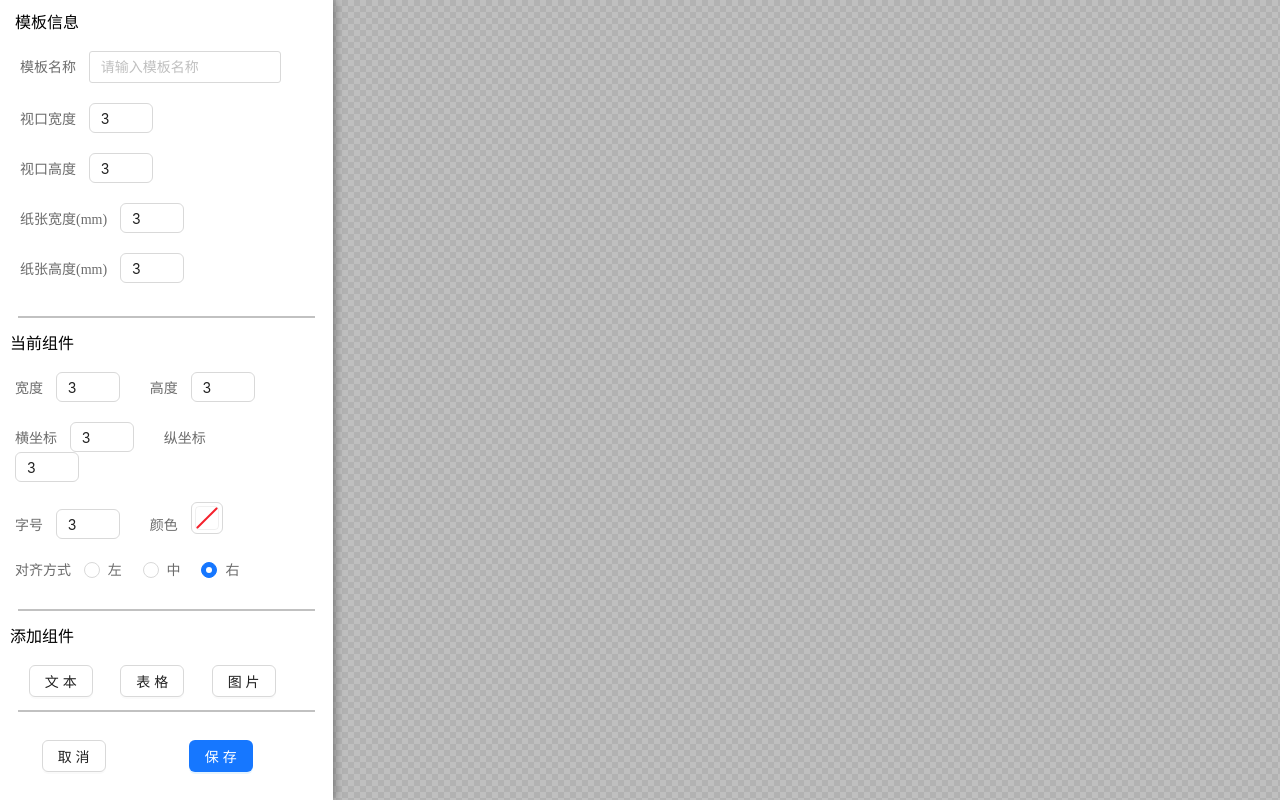
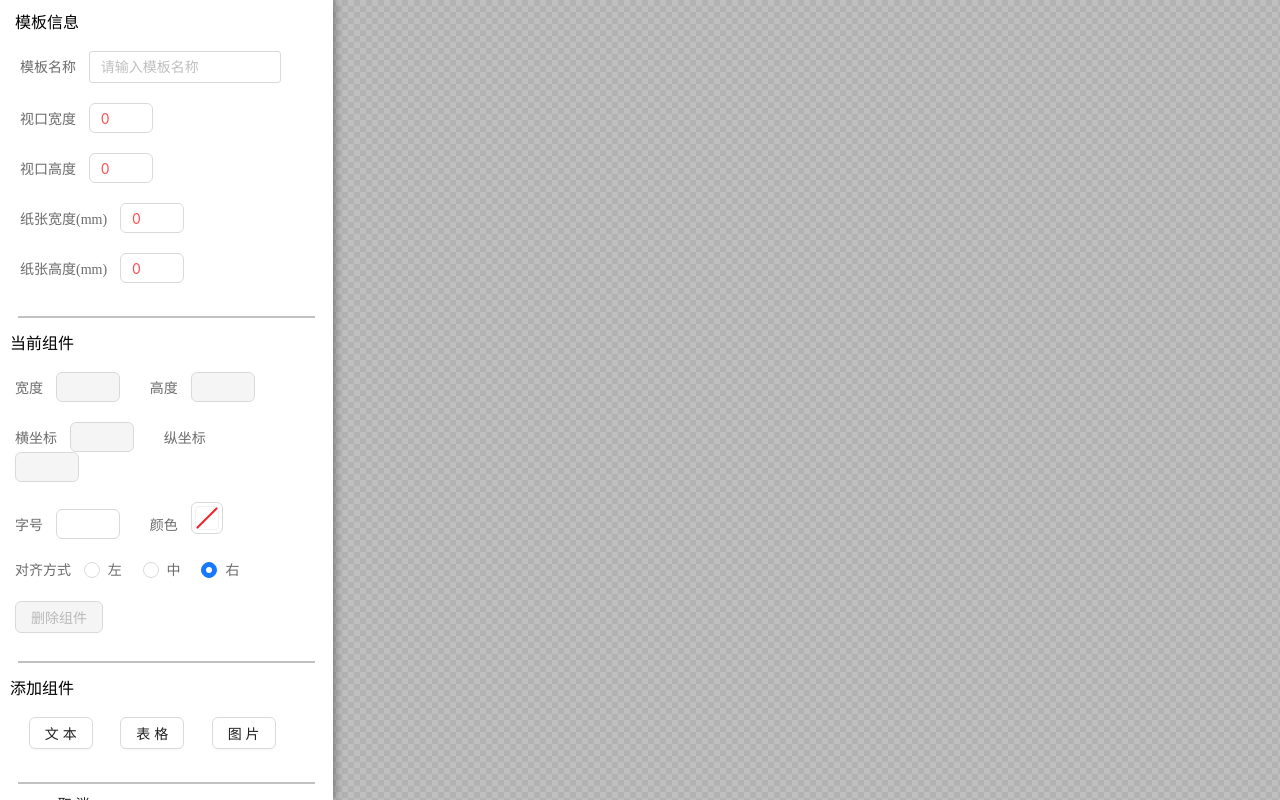
Before and after one commit to lordrance/newprinter, a React (Vite) app in the folder WebApp/: page /home/tempPrint/designer in a window 1280 px wide. Built offline with nearby package versions, Linux system fonts and the light colour scheme.

Commit message:
控制版面数据绑定，顶部导航修改

```diff
--- a/WebApp/src/components/panel/index.module.scss
+++ b/WebApp/src/components/panel/index.module.scss
@@ -59,6 +59,7 @@
         }
         .widget {
             width: 23vw;
+            margin-bottom: 20px;
             .main {
                 display: flex;
                 justify-content: space-around;
@@ -69,6 +70,9 @@
             margin-top: 20px;
             display: flex;
             justify-content: space-around;
+            * {
+                margin-bottom: 50px;
+            }
         }
     }
 }
--- a/WebApp/src/components/panel/index.tsx
+++ b/WebApp/src/components/panel/index.tsx
@@ -1,7 +1,75 @@
 import { Button, Input, InputNumber, ColorPicker, Radio } from 'antd'
 import styles from './index.module.scss'
+import { useSelector, useDispatch } from 'react-redux'
+import { Page, Widget } from '@/interfaces'
+import { changeWidgetWHO, changeWidgetPosO, addWidget, deleteWidget, changeActive} from '@/store/slices/tempWidgetSlice'
+import { changeTempName, changeTempPageWH, changeTempWH} from '@/store/slices/tempPageSlice'
+import { useNavigate } from 'react-router-dom'
+const Panel = () => {
+    const navigateTo = useNavigate();
+    const dispatch = useDispatch();
+    const page: Page = useSelector((s: any) => s.tempPage)
+    const widget: Widget = useSelector((s: any) => s.tempWidget.widgets[s.tempWidget.activeIndex])
+    const active = useSelector((s: any) => s.tempWidget.activeIndex)
+    const changeWidth = (e: any) => {
+        dispatch(changeWidgetWHO({width: e, height: widget.height}))
+    }
 
-const Panel = () => {
+    const changeHeight = (e: any) => {
+        dispatch(changeWidgetWHO({width: widget.width, height: e}))
+    }
+
+    const changeLeft = (e: any) => {
+        dispatch(changeWidgetPosO({left: e, top: widget.top}))
+    }
+
+    const changeTop = (e: any) => {
+        dispatch(changeWidgetPosO({left: widget.left, top: e}))
+    }
+
+    const changeViewW = (e: any) => {
+        dispatch(changeTempWH({width: e, height: page.height}))
+    }
+
+    const changeViewH = (e: any) => {
+        dispatch(changeTempWH({width: page.width, height: e}))
+    }
+
+    const changePageH = (e: any) => {
+        dispatch(changeTempPageWH({pageWidth: page.pageWidth, pageHeight: e}))
+    }
+
+    const changePageW = (e: any) => {
+        dispatch(changeTempPageWH({pageWidth: e, pageHeight: page.pageHeight}))
+    }
+
+    const changeName = (e: any) => {
+        dispatch(changeTempName(e.target.value))
+    }
+
+    const addText = () => {
+        const text: Widget = {
+            type: 'text',
+            isEdit: true,
+            resizable: true,
+            width: 100,
+            height: 50,
+            left: Math.ceil(page.width/2 - 50),
+            top: Math.ceil(page.height/2 - 25),
+            value: '文本'
+        }
+        dispatch(addWidget(text))
+    }
+
+    const deleteCur = () => {
+        dispatch(deleteWidget())
+        dispatch(changeActive(-1))
+    }
+
+    const cancel = () => {
+        navigateTo('/home/tempPrint')
+    }
+
   return (
     <div className={styles.root}>
         <div className='page'>
@@ -9,23 +77,23 @@ const Panel = () => {
             <div className='main'>
                 <div>
                     <label>模板名称</label>
-                    <Input placeholder="请输入模板名称"/>
+                    <Input placeholder="请输入模板名称" value={page.name} onChange={changeName}/>
                 </div>
                 <div>
                     <label>视口宽度</label>
-                    <InputNumber min={1} max={10} defaultValue={3}  />
+                    <InputNumber min={10} value={page.width} onChange={changeViewW} />
                 </div>
                 <div>
                     <label>视口高度</label>
-                    <InputNumber min={1} max={10} defaultValue={3}  />
+                    <InputNumber min={10}  value={page.height} onChange={changeViewH}/>
                 </div>
                 <div>
                     <label>纸张宽度(mm)</label>
-                    <InputNumber min={1} max={10} defaultValue={3} />
+                    <InputNumber min={10}  value={page.pageWidth} onChange={changePageW}/>
                 </div>
                 <div>
                     <label>纸张高度(mm)</label>
-                    <InputNumber min={1} max={10} defaultValue={3}  />
+                    <InputNumber min={10}  value={page.pageHeight} onChange={changePageH}/>
                 </div>
             </div>
         </div>
@@ -36,27 +104,27 @@ const Panel = () => {
                 <div>
                     <span>
                         <label>宽度</label>
-                        <InputNumber min={1} max={10} defaultValue={3} />
+                        <InputNumber min={10} disabled={active===-1} value={active===-1?null:widget.width.toFixed(1)} onChange={changeWidth}/>
                     </span>
                     <span>
                         <label>高度</label>
-                        <InputNumber min={1} max={10} defaultValue={3} />
+                        <InputNumber min={10} disabled={active===-1} value={active===-1?null:widget.height.toFixed(1)} onChange={changeHeight}/>
                     </span>
                 </div>
                 <div>
                     <span>
                         <label>横坐标</label>
-                        <InputNumber min={1} max={10} defaultValue={3} />
+                        <InputNumber disabled={active===-1} value={active===-1?null:widget.left.toFixed(1)} onChange={changeLeft}/>
                     </span>
                     <span>
                         <label>纵坐标</label>
-                        <InputNumber min={1} max={10} defaultValue={3} />
+                        <InputNumber disabled={active===-1} value={active===-1?null:widget.top.toFixed(1)} onChange={changeTop}/>
                     </span>
                 </div>
                 <div>
                     <span>
                         <label>字号</label>
-                        <InputNumber min={1} max={10} defaultValue={3} />
+                        <InputNumber min={12} />
                     </span>
                     <span>
                         <label>颜色</label>
@@ -71,20 +139,23 @@ const Panel = () => {
                         <Radio value={3}>右</Radio>
                     </Radio.Group>
                 </div>
+                <div>
+                    <Button danger disabled={active===-1} onClick={deleteCur}>删除组件</Button>
+                </div>
             </div>
         </div>
         <hr/>
         <div className='widget'>
             <div className='title'>添加组件</div>
             <div className='main'>
-               <Button>文本</Button>
+               <Button onClick={addText}>文本</Button>
                <Button>表格</Button>
                <Button>图片</Button>
             </div>
         </div>
         <hr/>
         <div className='buttom'>
-            <Button className='b1'>取消</Button>
+            <Button className='b1' onClick={cancel}>取消</Button>
             <Button className='b2' type="primary">保存</Button>
         </div>
     </div>
--- a/WebApp/src/hooks/useMouseWidget.ts
+++ b/WebApp/src/hooks/useMouseWidget.ts
@@ -1,11 +1,10 @@
 import {useEffect, useRef} from 'react'
-import {useDispatch, useSelector} from 'react-redux'
+import {useDispatch} from 'react-redux'
 import { changeWidgetPos, changeActive } from '@/store/slices/tempWidgetSlice';
+import store from '@/store';
 const useMouseWidget = (index: number) => {
     const ref = useRef<HTMLDivElement>(null);
     const dispatch = useDispatch();
-    const width = useSelector((s: any) => s.tempPage.width)
-    const height = useSelector((s: any) => s.tempPage.height)
 
     const handleDown = (e: MouseEvent) => {
         e.stopPropagation();
@@ -16,6 +15,8 @@ const useMouseWidget = (index: number) => {
 
     const handleMove = (e: MouseEvent) => {
         e.stopPropagation(); e.preventDefault();
+        const width = store.getState().tempPage.width;
+        const height = store.getState().tempPage.height;
         let trans = ref.current?.parentElement?.style.transform;
         const s = trans?.match(/scale\((.*?)\)/)
         const scale = s ? parseFloat(s[1]) : 1
--- a/WebApp/src/store/index.ts
+++ b/WebApp/src/store/index.ts
@@ -1,10 +1,12 @@
 import {configureStore} from '@reduxjs/toolkit'
 import TempPageSlice from './slices/tempPageSlice'
 import TempWidgetSlice from './slices/tempWidgetSlice'
+import TopNavSlice from './slices/topNavSlice'
 
 export default configureStore({
     reducer: {
         tempPage: TempPageSlice,
-        tempWidget: TempWidgetSlice
+        tempWidget: TempWidgetSlice,
+        topNav: TopNavSlice
     }
 })
--- a/WebApp/src/store/slices/tempPageSlice.ts
+++ b/WebApp/src/store/slices/tempPageSlice.ts
@@ -27,9 +27,12 @@ const tempPageSlice = createSlice({
         changeTempPageWH(state, {payload}) {
             state.pageHeight = payload.pageHeight;
             state.pageWidth = payload.pageWidth;
+        },
+        changeTempName(state, {payload}) {
+            state.name = payload
         }
     }
 })
 
-export const {changeTempPageWH, changeTempWH, createPage} = tempPageSlice.actions;
+export const {changeTempPageWH, changeTempWH, createPage, changeTempName} = tempPageSlice.actions;
 export default tempPageSlice.reducer;
--- /dev/null
+++ b/WebApp/src/store/slices/topNavSlice.ts
@@ -0,0 +1,21 @@
+import { createSlice } from "@reduxjs/toolkit";
+import { MenuItem } from "@/interfaces";
+
+const initialState: MenuItem[] = []
+
+const topNavSlice = createSlice({
+    name: 'topNav',
+    initialState: initialState,
+    reducers: {
+        addNav(state, {payload}) {
+            state.push(payload)
+        },
+        deleteNav(state, {payload}) {
+            if (payload !== -1)
+            state.splice(payload, 1)
+        }
+    }
+})
+
+export const {addNav, deleteNav} = topNavSlice.actions
+export default topNavSlice.reducer;
--- a/WebApp/src/views/home/index.module.scss
+++ b/WebApp/src/views/home/index.module.scss
@@ -1,6 +1,6 @@
-$height: 715px;
+$height: 100vh;
 .root {
-    width: 1535px;
+    width: 100vw;
     :global {
         .sider {
             height: $height;
```
Also changed, not shown: WebApp/src/hooks/useMouseSize.ts (+9 -8 lines), WebApp/src/interfaces/index.ts (+9 -2 lines), WebApp/src/store/slices/tempWidgetSlice.ts (+15 -1 lines), WebApp/src/views/home/index.tsx (+13 -16 lines), WebApp/src/views/tempPrint/index.module.scss (+8 -8 lines).
